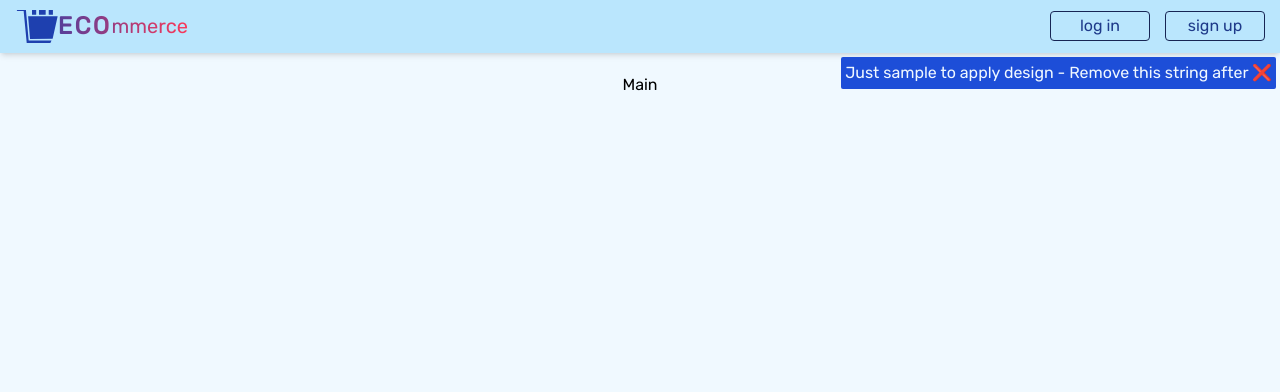
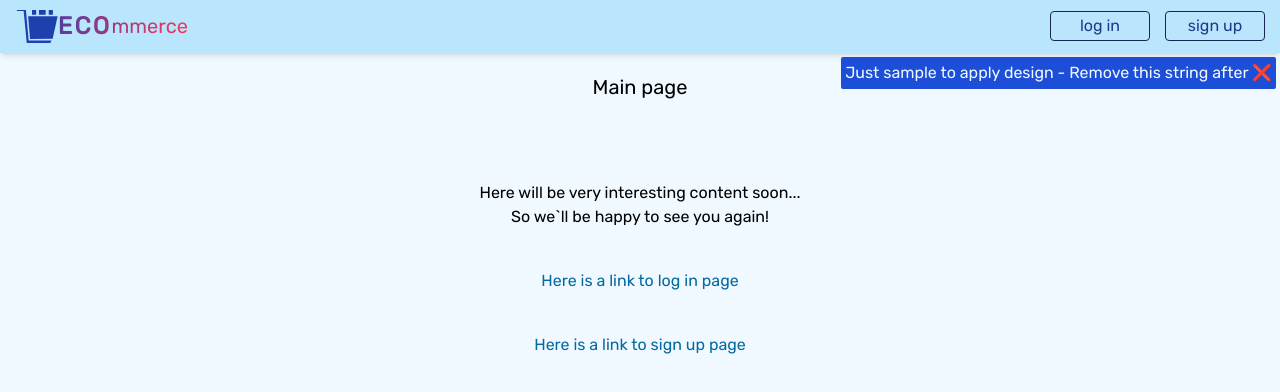
Before and after one commit to olgamarkevich/ecommerce-application, a React (Create React App) app: page / in a window 1280 px wide. Shown: the top 392 px of the page. Built offline with nearby package versions, Linux system fonts and the light colour scheme; no server answers.

Commit message:
feat: add links to main page

```diff
--- a/src/pages/main/Main.tsx
+++ b/src/pages/main/Main.tsx
@@ -1,8 +1,25 @@
 import React from 'react';
 import type { FC } from 'react';
+import { NavLink } from 'react-router-dom';
 
 const Main: FC = () => {
-  return <div>Main</div>;
+  return (
+    <>
+      <h1 className={'text-xl mb-20'}>Main page</h1>
+      <p className={''}>Here will be very interesting content soon...</p>
+      <p className={''}>So we`ll be happy to see you again!</p>
+      <p className={'my-10'}>
+        <NavLink to='/login' className={'text-sky-700'}>
+          Here is a link to log in page
+        </NavLink>
+      </p>
+      <p className={'my-10'}>
+        <NavLink to='/signup' className={'text-sky-700 decoration-solid'}>
+          Here is a link to sign up page
+        </NavLink>
+      </p>
+    </>
+  );
 };
 
 export default Main;
```
